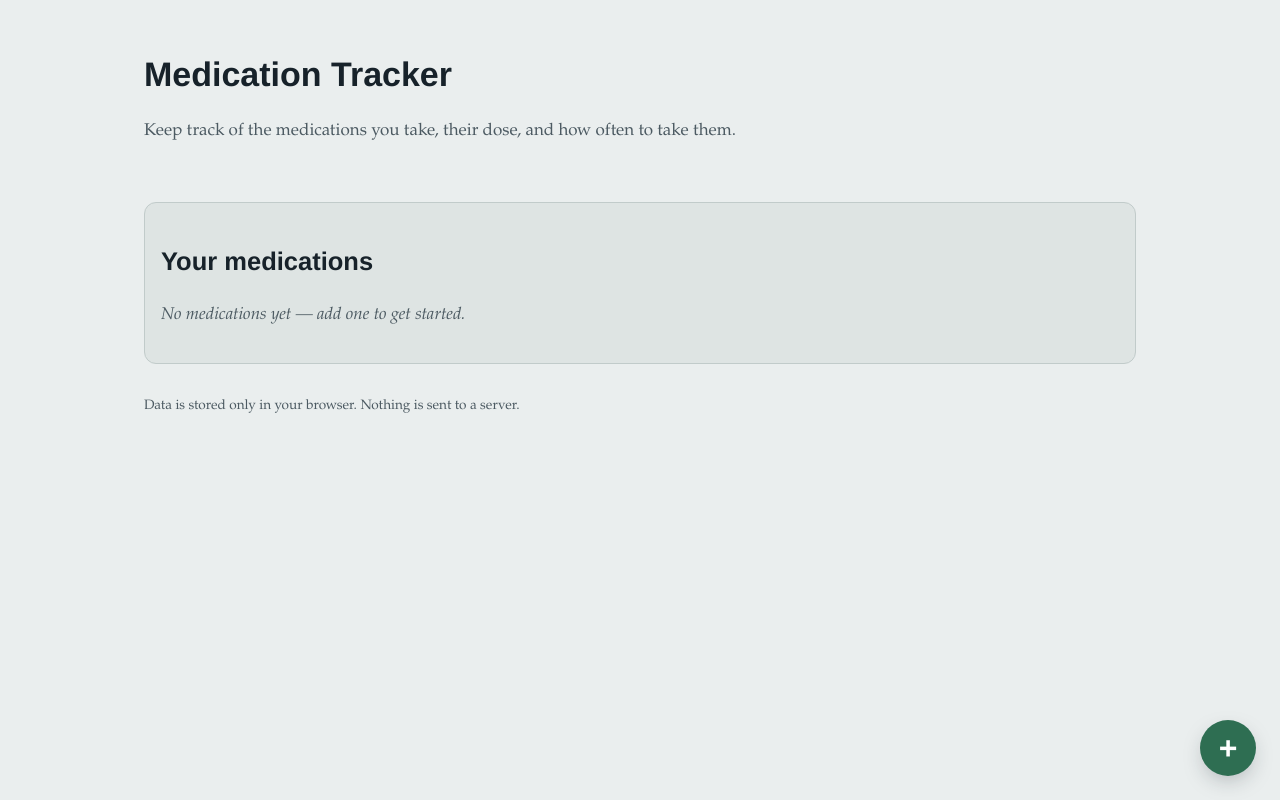
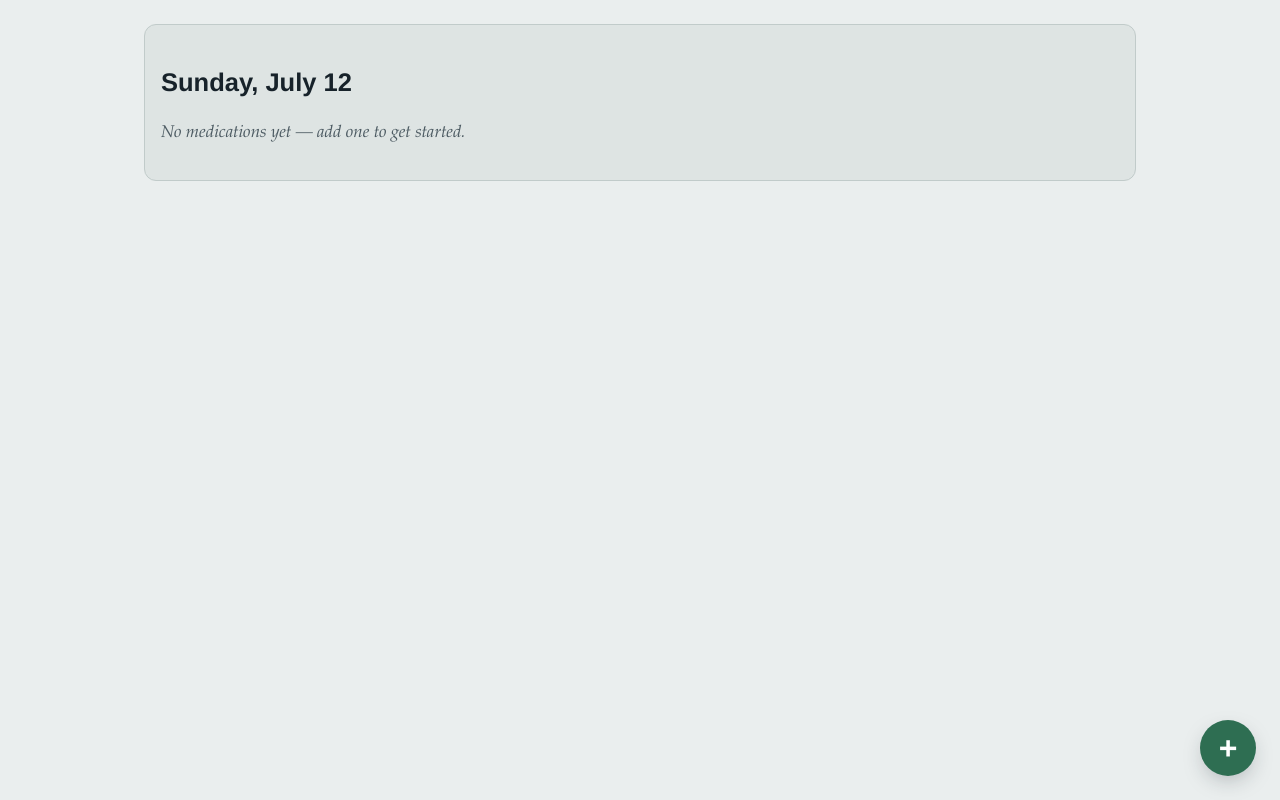
Before and after one commit to CemYz-ux/MedicationTracker, a website with bundled scripts: page index.html in a window 1280 px wide. Built offline with nearby package versions, Linux system fonts and the light colour scheme.

Commit message:
chore(ui): replace page title/subtitle chrome with today's date
Removes the static "Medication Tracker" h1/subtitle header, the
"Your medications" heading, and the "Data is stored only..." footer
disclaimer per direct user request. The grey list card's heading now
shows today's day and date (e.g. "Sunday, July 12"), computed once
client-side via a new pure formatCurrentDate() helper (Vitest-covered)
so the page still has a logical h1 rather than going headingless.

Also retargets the MED-23 AC5 regression test, which hard-coded a
`footer` locator that no longer exists, to check the FAB against
<main> (the new last in-flow element) instead.

```diff
--- a/css/styles.css
+++ b/css/styles.css
@@ -91,17 +91,9 @@ button,
   font-weight: 700;
 }
 
-header {
-  padding-block: 1.5rem 1rem;
-}
-
 h1 {
   margin-block-end: 0.25rem;
   color: var(--ink);
-}
-
-header p {
-  color: var(--ink-soft);
 }
 
 section {
@@ -554,9 +546,3 @@ button:hover {
   white-space: nowrap;
   border: 0;
 }
-
-footer {
-  margin-block-start: 2rem;
-  font-size: 0.85rem;
-  color: var(--ink-soft);
-}
--- a/index.html
+++ b/index.html
@@ -7,11 +7,6 @@
   <link rel="stylesheet" href="css/styles.css" />
 </head>
 <body>
-  <header>
-    <h1>Medication Tracker</h1>
-    <p>Keep track of the medications you take, their dose, and how often to take them.</p>
-  </header>
-
   <!-- MED-23: floating action button, replacing the old top-center
        add-medication bar/trigger. Bare "+" glyph + aria-label mirrors the
        app's existing bare-glyph-plus-aria-label pattern already used by
@@ -80,7 +75,7 @@
     </dialog>
 
     <section aria-labelledby="medication-list-heading">
-      <h2 id="medication-list-heading">Your medications</h2>
+      <h1 id="medication-list-heading"></h1>
       <p id="empty-state">No medications yet — add one to get started.</p>
       <ul id="medication-list" class="medication-list" hidden></ul>
     </section>
@@ -91,10 +86,6 @@
        visible, per-row role="alert" elements so they don't need this. -->
   <p id="status-announcer" class="visually-hidden" role="status" aria-live="polite"></p>
 
-  <footer>
-    <p>Data is stored only in your browser. Nothing is sent to a server.</p>
-  </footer>
-
   <script type="module" src="js/app.js"></script>
 </body>
 </html>
--- a/js/app.js
+++ b/js/app.js
@@ -10,6 +10,7 @@ import {
   isInCooldown,
   getCooldownProgress,
   formatCountdown,
+  formatCurrentDate,
 } from "./medications.js";
 
 // How often the periodic re-check re-evaluates every medication's cooldown
@@ -31,6 +32,7 @@ const cancelBtn = document.getElementById("cancel-add-btn");
 const list = document.getElementById("medication-list");
 const emptyState = document.getElementById("empty-state");
 const statusAnnouncer = document.getElementById("status-announcer");
+const dateHeading = document.getElementById("medication-list-heading");
 
 // MED-17: the Edit modal. One dialog/form, reused for whichever row's Edit
 // control was activated — same reuse pattern as the Add dialog above, just
@@ -602,4 +604,8 @@ editForm.addEventListener("submit", (event) => {
   closeEditDialog();
 });
 
+// Static site, no live-updating clock needed — just today's date as of when
+// the page loaded, replacing the old "Your medications" heading.
+dateHeading.textContent = formatCurrentDate();
+
 render();
--- a/js/medications.js
+++ b/js/medications.js
@@ -319,3 +319,18 @@ export function formatCountdown(medication, now = Date.now()) {
   const total = formatDuration(getCooldownTotalMs(medication));
   return `${remaining} of ${total} remaining`;
 }
+
+/**
+ * Formats a date as a locale-aware "Weekday, Month Day" string, e.g. "Sunday,
+ * July 12" — used in place of the static "Your medications" heading so the
+ * grey list card orients the user to the day it's showing. Defaults to
+ * "now" but accepts an explicit `date` so it stays pure/testable rather than
+ * reaching for `new Date()` itself.
+ */
+export function formatCurrentDate(date = new Date()) {
+  return date.toLocaleDateString(undefined, {
+    weekday: "long",
+    month: "long",
+    day: "numeric",
+  });
+}
```
Also changed, not shown: tests/e2e/app.spec.js (+40 -14 lines), tests/unit/medications.test.js (+14 -0 lines), user_flows.md (+8 -7 lines).
